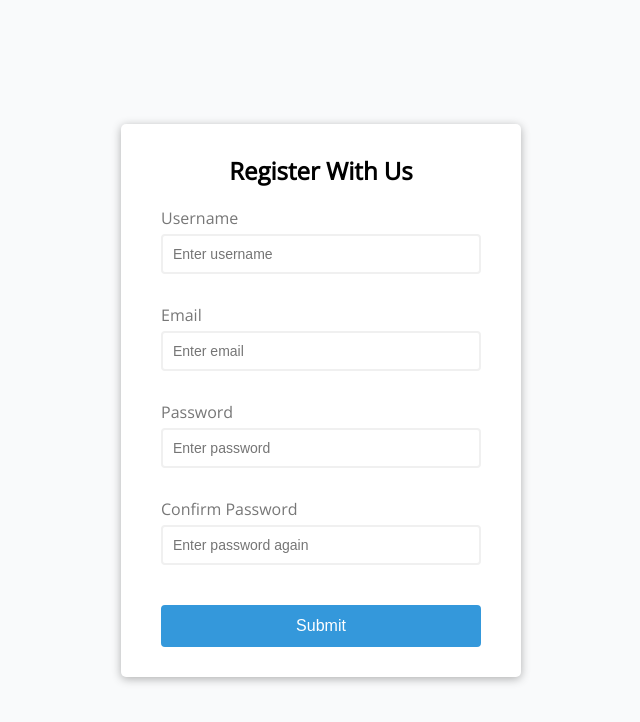
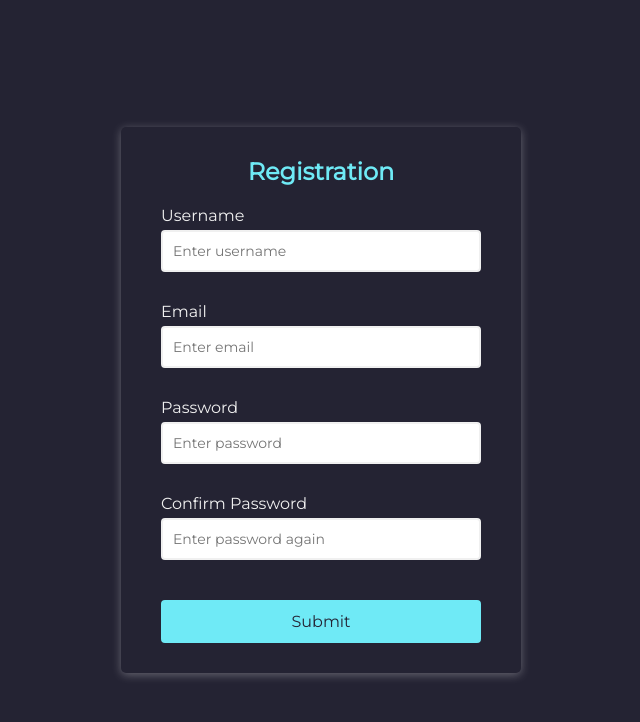
Before and after one commit to asomodi/RegistrationForm, a plain HTML site: page index.html in a window 1280 px wide. Shown: the whole page, without its empty margins (319-959 px from the left). Drawn offline with nearby package versions, Linux system fonts and the light colour scheme.

Commit message:
update design

```diff
--- a/index.html
+++ b/index.html
@@ -3,13 +3,17 @@
   <head>
     <meta charset="UTF-8" />
     <meta name="viewport" content="width=device-width, initial-scale=1.0" />
+    <link
+      href="https://fonts.googleapis.com/css?family=Montserrat&display=swap"
+      rel="stylesheet"
+    />
     <link rel="stylesheet" href="style.css" />
     <title>Form validator</title>
   </head>
   <body>
     <div class="container">
       <form id="form" class="form">
-        <h2>Register With Us</h2>
+        <h2>Registration</h2>
         <div class="form-control">
           <label for="username">Username</label>
           <input type="text" id="username" placeholder="Enter username" />
--- a/style.css
+++ b/style.css
@@ -7,10 +7,11 @@
 
 * {
   box-sizing: border-box;
+  font-family: 'Montserrat', sans-serif;
 }
 
 body {
-  background-color: #f9fafb;
+  background-color: #242333;
   font-family: 'Open Sans', sans-serif;
   display: flex;
   align-items: center;
@@ -20,9 +21,10 @@ body {
 }
 
 .container {
-  background-color: #fff;
+  background-color: #242333;
+  color: #6feaf6;
   border-radius: 5px;
-  box-shadow: 0 2px 10px rgba(0, 0, 0, 0.3);
+  box-shadow: 0 2px 10px rgba(255, 255, 255, 0.3);
   width: 400px;
 }
 
@@ -42,7 +44,7 @@ h2 {
 }
 
 .form-control label {
-  color: #777;
+  color: #f0f0f0;
   display: block;
   margin-bottom: 5px;
 }
@@ -83,10 +85,10 @@ h2 {
 
 .form button {
   cursor: pointer;
-  background-color: #3498db;
-  border: 2px solid #3498db;
+  background-color: #6feaf6;
+  border: 2px solid #6feaf6;
   border-radius: 4px;
-  color: #fff;
+  color: #242333;
   display: block;
   font-size: 16px;
   padding: 10px;
```
